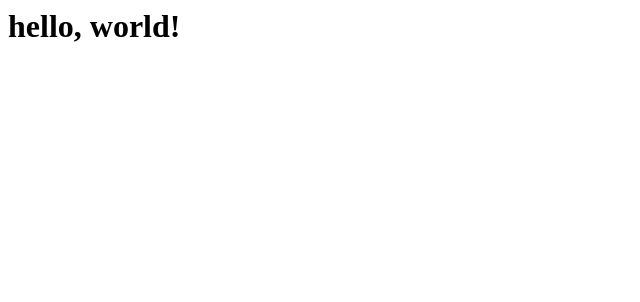
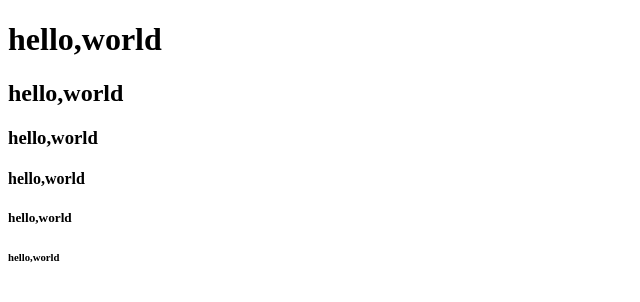
Before and after one commit to Hansilverline/first, a plain HTML site: page index.html in a window 1280 px wide. Shown: the whole page, without its empty margins (0-640 px from the left). Drawn offline with Linux system fonts and the light colour scheme.

Commit message:
edit index.html

```diff
--- a/index.html
+++ b/index.html
@@ -1 +1,16 @@
-<h1>hello, world!</h1>
+<!DOCTYPE html>
+<html lang="en">
+<head>
+    <meta charset="UTF-8">
+    <meta name="viewport" content="width=device-width, initial-scale=1.0">
+    <title>Document</title>
+</head>
+<body>
+    <h1>hello,world</h1>
+    <h2>hello,world</h2>
+    <h3>hello,world</h3>
+    <h4>hello,world</h4>
+    <h5>hello,world</h5>
+    <h6>hello,world</h6>
+</body>
+</html>
```
